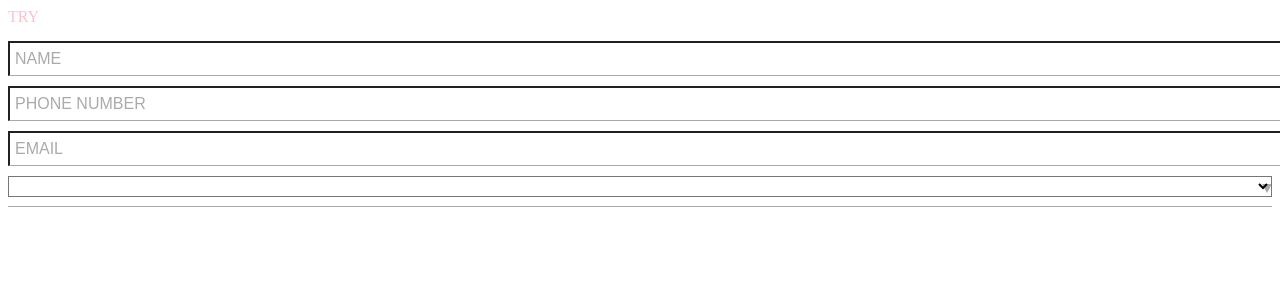
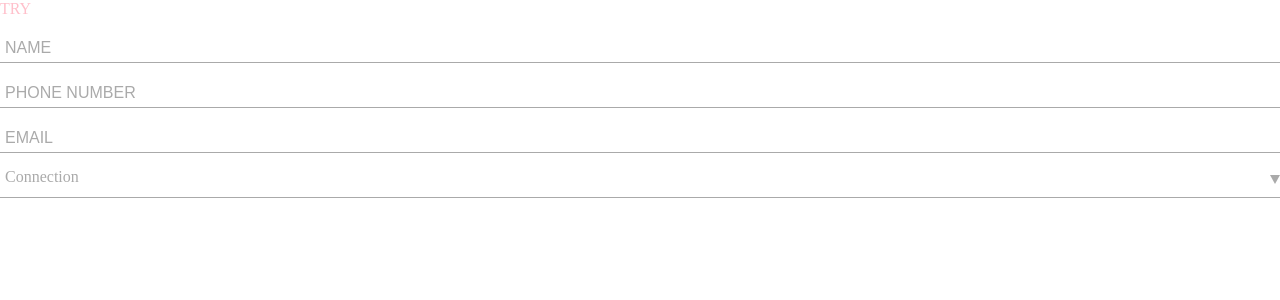
Before and after one commit to KoloskovaAlla/zen-fsd, a JavaScript app: page / in a window 1280 px wide. Shown: the top 300 px of the page. Built offline with nearby package versions, Linux system fonts and the light colour scheme.

Commit message:
reset styles, button, form

```diff
--- a/src/app/App.js
+++ b/src/app/App.js
@@ -1,5 +1,6 @@
 import { SectionBase } from "widgets/SectionBase";
 import { Form } from "entities/Form";
+import './styles/reset.scss';
 
 export const App = () => {
   const options = [
@@ -20,10 +21,16 @@ export const App = () => {
       value: "email",
     },
   ];
+  const connect=''
+  const label = 'Connection'
   return (
     <div>
       <SectionBase />
-      <Form options={options} />
+      <Form
+        options={options}
+        connect={connect}
+        label={label}
+       />
     </div>
   );
 };
--- /dev/null
+++ b/src/app/styles/reset.scss
@@ -0,0 +1,44 @@
+/* settings/reset.scss */
+
+* {
+  margin: 0px;
+  padding: 0px;
+  box-sizing: border-box;
+}
+
+h1, h2, h3, h4, h5, h6 {
+  font-size: inherit;
+  font-weight: inherit;
+  line-height: inherit;
+}
+
+li {
+  list-style: none;
+}
+
+a {
+  color: inherit;
+  text-decoration: none;
+}
+
+button {
+  background: none;
+  border: none;
+  font-family: inherit;
+  font-size: inherit;
+  font-weight: inherit;
+  color: inherit;
+  cursor: pointer;
+}
+
+img {
+  width: 100%;
+}
+
+input, select {
+  border: none;
+}
+
+select {
+  appearance: none;
+}
--- a/src/entities/Form/Form.js
+++ b/src/entities/Form/Form.js
@@ -1,8 +1,8 @@
 import { Input, Select } from "shared/ui";
 
-import classes from "./Form.module.scss";
+import classes from './Form.module.scss';
 
-export const Form = ({ options }) => {
+export const Form = ({ options, connect, label }) => {
   return (
     <div>
       <label className={classes.field}>
@@ -18,6 +18,7 @@ export const Form = ({ options }) => {
       </label>
 
       <label className={classes.select}>
+        {connect === "" && <span>{label}</span>}
         <Select options={options} />
       </label>
     </div>
--- /dev/null
+++ b/src/shared/ui/Button/index.js
@@ -0,0 +1 @@
+export {Button} from './Button'
```
Also changed, not shown: src/shared/ui/Button/Button.js (added, +9 -0 lines), src/shared/ui/Button/Button.module.scss (added).
